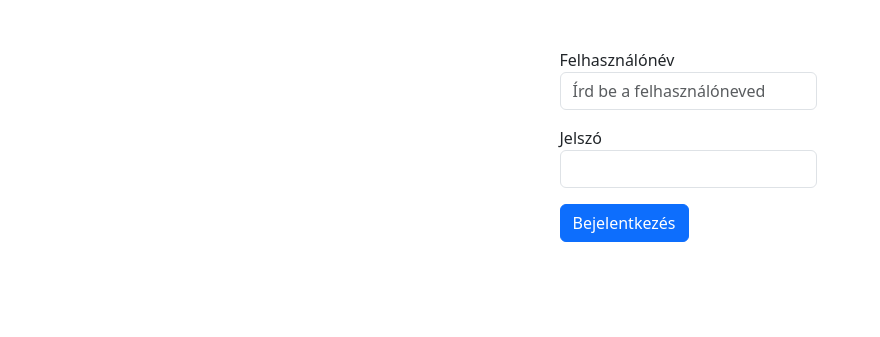
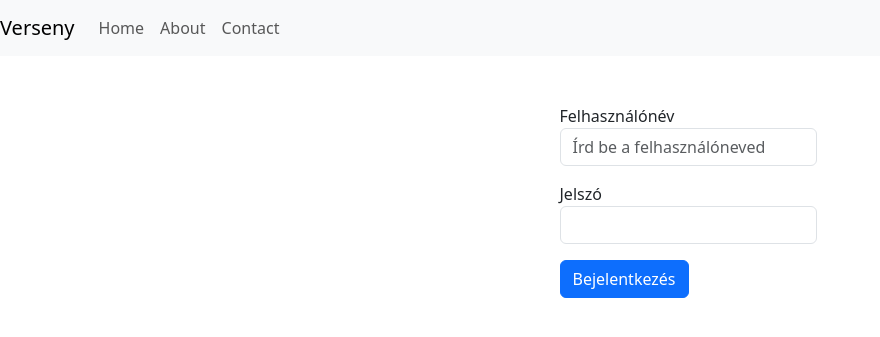
Before and after one commit to Ordinary56/dusza_web_2024, a Django app: page / in a window 1280 px wide; the page is wider, and only the part inside the window is pictured. Shown: the top 337 px of that part, without its empty margins (0-880 px from the left). Run offline with Django 5.2, Linux system fonts and the light colour scheme.

Commit message:
added navbar

```diff
--- a/dusza_app/templates/dusza_app/base_template.html
+++ b/dusza_app/templates/dusza_app/base_template.html
@@ -6,10 +6,32 @@
     <meta name="viewport" content="width=device-width, initial-scale=1.0">
     <link rel="icon" type="image/png" href="{%static 'dusza_app/favicon.png'%}"/>
     <link href="https://cdn.jsdelivr.net/npm/bootstrap@5.3.3/dist/css/bootstrap.min.css" rel="stylesheet" integrity="sha384-QWTKZyjpPEjISv5WaRU9OFeRpok6YctnYmDr5pNlyT2bRjXh0JMhjY6hW+ALEwIH" crossorigin="anonymous">
-    <title>Verseny</title>
+    <title>
+        {% block title %}
+          Verseny
+        {% endblock %}
+    </title>
 </head>
 <body>
     <!-- TODO: add navbar -->
+    <nav class="navbar navbar-expand-lg navbar-light bg-light">
+        <a class="navbar-brand" href="#">Verseny</a>
+        <button class="navbar-toggler" type="button" data-toggle="collapse" data-target="#navbarNav" aria-controls="navbarNav" aria-expanded="false" aria-label="Toggle navigation"><span class="navbar-toggler-icon"></span></button>
+        <div class="collapse navbar-collapse" id="navbarNav">
+          <ul class="navbar-nav">
+            <li class="nav-item active">
+              <a class="nav-link" href="#">Home</a>
+            </li>
+            <li class="nav-item">
+              <a class="nav-link" href="#">About</a>
+            </li>
+            <li class="nav-item">
+              <a class="nav-link" href="#">Contact</a>
+            </li>
+          </ul>
+        </div>
+      </nav>
+
     <div id="content">
         {% block content%} {% endblock %}
     </div>
--- a/dusza_app/views.py
+++ b/dusza_app/views.py
@@ -16,8 +16,10 @@ def login(request : http.HttpRequest) -> http.HttpResponse:
         case "POST":
             form = userForm(request.POST)
             if form.is_valid():
-                logged_in_user = User.objects.get(Username=form.username,
-                                                  Password=form.password)
+                username = form.cleaned_data['username']
+                password = form.cleaned_data['password']
+                logged_in_user = User.objects.filter(Username=username,
+                                                  Password=password).first()
                 if logged_in_user == None:
                     return http.HttpResponseNotFound("Ez a felhasználó nem létezik")
                 request.session['user'] = logged_in_user
```
